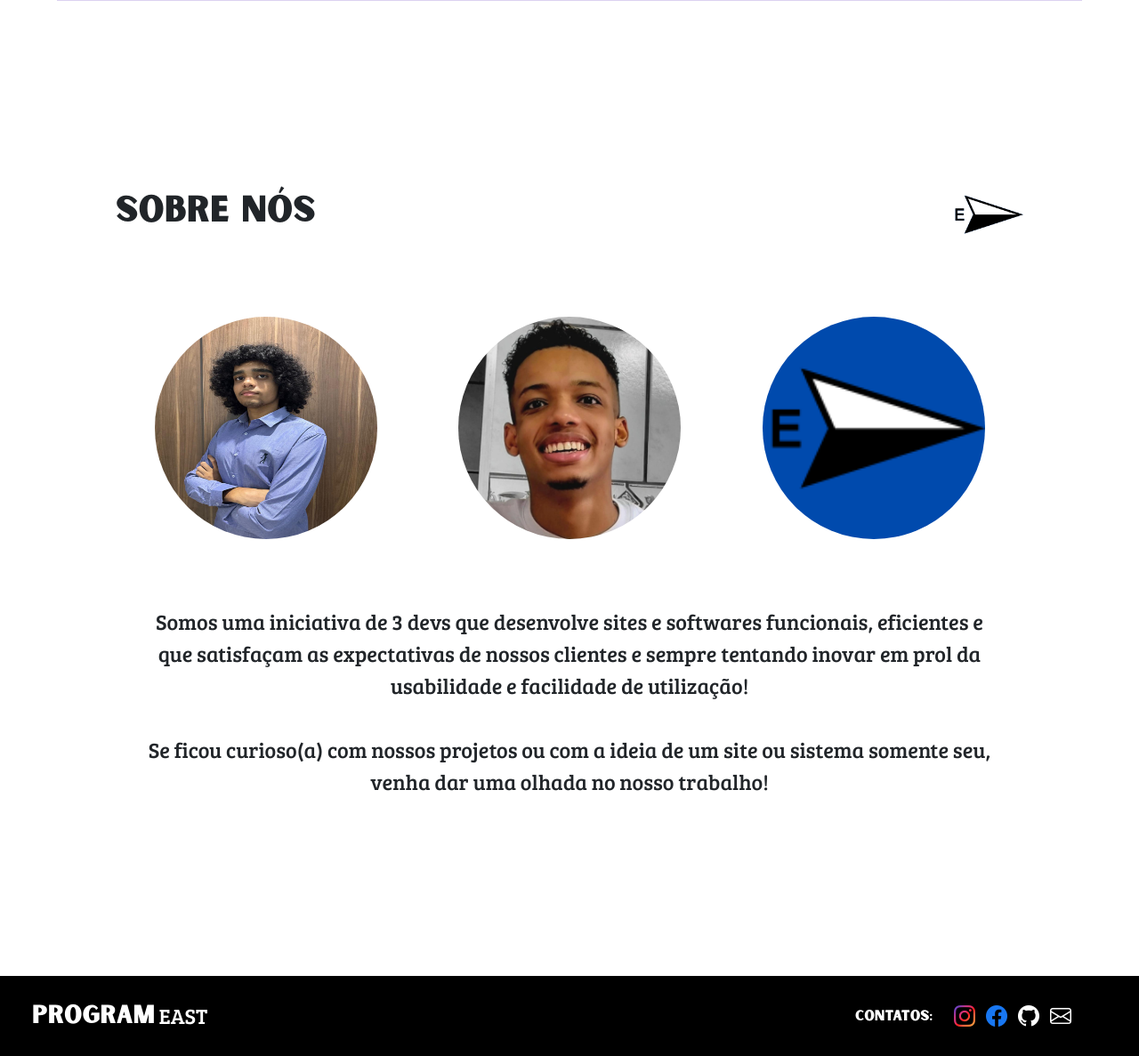
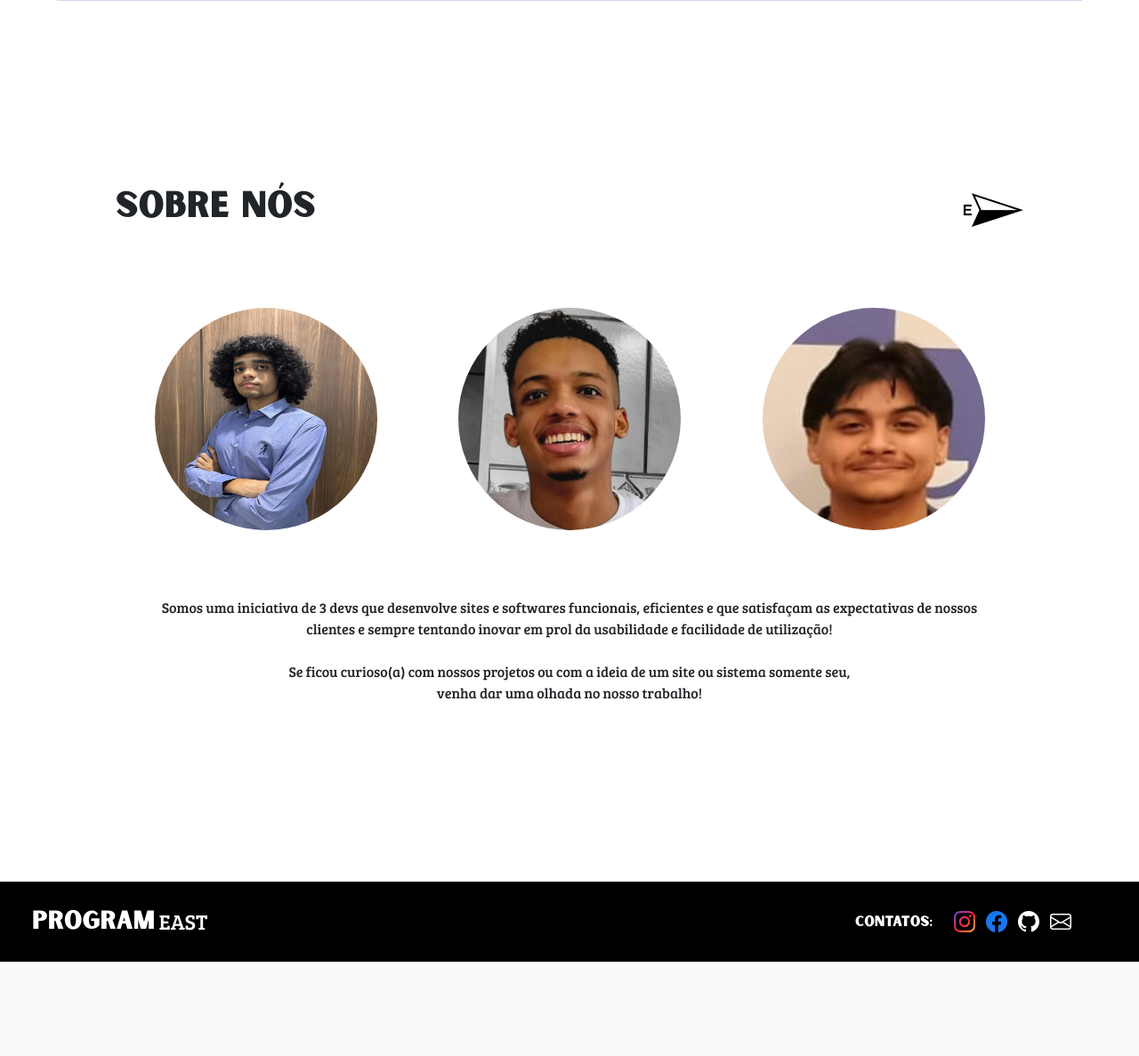
Before and after one commit to ProgramEast/portfolio, a PHP site: page / in a window 1280 px wide. Shown: the part 2222-3409 px from the top of the page at 89% size. After the commit the page ends 3303 px from the top, so only its background shows below. Run offline with PHP 8.4, Linux system fonts and the light colour scheme.

Commit message:
feat: responsividade no sobre nos (celular) e adicionando img do davi

```diff
--- a/css/style.css
+++ b/css/style.css
@@ -485,6 +485,14 @@
 
 /* Sobre Nós */
 
+#img-sobre-nos {
+    height: 70px;
+}
+
+#img_members {
+    height: 400px;
+}
+
 .img_profile {
     height: 250px;
     width: 250px;
@@ -574,4 +582,28 @@
         font-size: 2.0rem;
         color: #ffffff;
     }
+
+
+    /* SOBRE NÓS */
+    #img-sobre-nos {
+        height: 40px;
+    }
+
+    #img_members {
+        height: 200px;
+    }
+
+    .img_profile {
+        height: 110px;
+        width: 110px;
+    }
+
+    .container-sobre-nos {
+        margin: 100px 0;
+    }
+
+    .texto-sobre-nos {
+        margin: 0 23px;
+        font-size: 15px;
+    }
 }
--- a/index.html
+++ b/index.html
@@ -158,18 +158,18 @@
     <div class="container-sobre-nos container">
         <div class="d-flex justify-content-between align-items-center mx-5">
             <h1 class="sunborn">SOBRE NÓS</h1>
-            <img src="img/img_program_east.png" height="80px" alt="Program East">
+            <img src="img/img_program_east.png" id="img-sobre-nos" alt="Program East">
         </div>
 
-        <div class="d-flex justify-content-evenly align-items-center" style="height: 400px;">
+        <div class="d-flex justify-content-evenly align-items-center" id="img_members">
 
             <img src="img/Img_porfolio_nicolas.jpg" class="img_profile rounded-circle" alt="...">
             <img src="img/Img_portfolio_gabriel.jpg" class="img_profile rounded-circle" alt="...">
-            <img src="img/icone_programEast.png" class="img_profile rounded-circle" alt="...">
+            <img src="img/Img_portfolio_davi.jpg" class="img_profile rounded-circle" alt="...">
 
         </div>
 
-        <p class="texto-sobre-nos text-center bree-serif fs-4">Somos uma iniciativa de 3 devs que desenvolve sites e
+        <p class="texto-sobre-nos text-center bree-serif">Somos uma iniciativa de 3 devs que desenvolve sites e
             softwares funcionais, eficientes e que satisfaçam as expectativas de nossos clientes e sempre tentando
             inovar em prol da usabilidade e facilidade de utilização!<br><br>
 
```
Also changed, not shown: img/Img_portfolio_davi.jpg (added).
